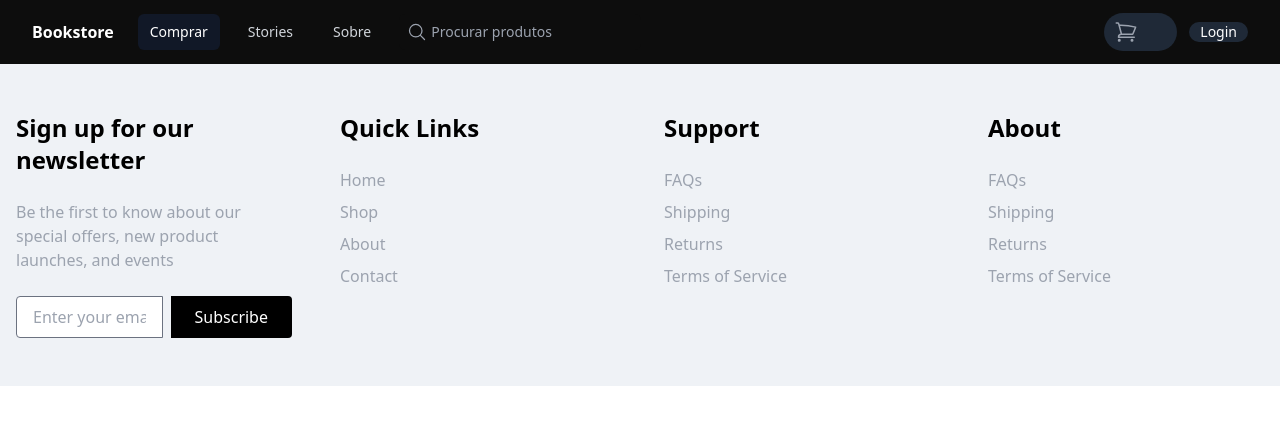
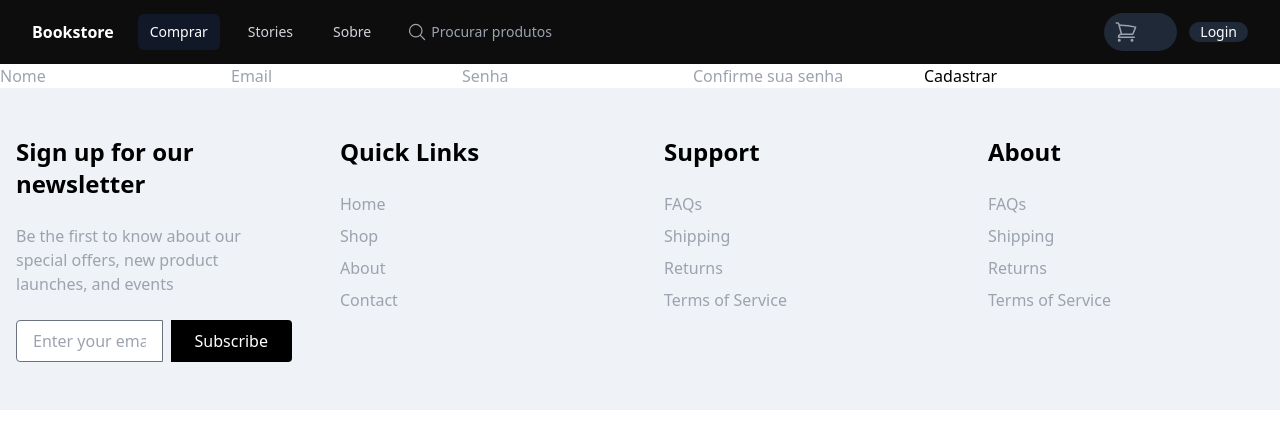
Before and after one commit to BrunaRZP/Bookstore, a React (Create React App) app: page /cadastro in a window 1280 px wide. Shown: the top 448 px of the page. Built offline with nearby package versions, Linux system fonts and the light colour scheme.

Commit message:
feat: cadastro cliente

```diff
--- a/src/Routes.tsx
+++ b/src/Routes.tsx
@@ -8,6 +8,7 @@ import Login from "./pages/Login";
 import Produtos1 from "../src/components/Produtos1/Produtos1";
 import Produtos2 from "../src/components/Produtos2/produtos2";
 import Produtos3 from "./components/Produtos3/Produtos3";
+import CadastroCliente from "./pages/Cadastro/cliente";
 
 export default function Routes() {
     return (
@@ -18,6 +19,7 @@ export default function Routes() {
             <Route path="/carrinho" element={<Cart />} />
             <Route path="/sucesso" element={<Sucesso />} />
             <Route path="/Login" element={<Login/>}/>
+            <Route path="/cadastro" element={<CadastroCliente/>} />
             <Route path="/Produtos1" element={<Produtos1 />} />
             <Route path="/Produtos2" element={<Produtos2 />} />
             <Route path="/Produtos3" element={<Produtos3 />} />
--- /dev/null
+++ b/src/pages/Cadastro/cliente/index.tsx
@@ -0,0 +1,61 @@
+import axios, { AxiosError } from "axios";
+import { FormEvent, useState } from "react";
+
+export default function CadastroCliente() {
+  const [name, setName] = useState<string>("");
+  const [email, setEmail] = useState<string>("");
+  const [password, setPassword] = useState<string>("");
+  const [confirmPassword, setConfirmPassword] = useState<string>("");
+
+  async function criarCadastro(e: FormEvent) {
+    try {
+      e.preventDefault();
+      const res = await axios.post("https://api-ecommerce-livraria.onrender.com/user", {
+        name,
+        email,
+        password,
+      }, { headers: { "Content-Type": "application/json" } });
+      if (res.status === 201) {
+        alert("Usuário cadastrado");
+      }
+    } catch (error: any | AxiosError) {
+      alert(error.response.data);
+    }
+  }
+
+  return (
+    <form onSubmit={(e) => criarCadastro(e)}>
+      <input
+        name="name"
+        type="text"
+        placeholder="Nome"
+        required={true}
+        onChange={(e) => setName(e.target.value)}
+      />
+      <input
+        name="email"
+        type="email"
+        placeholder="Email"
+        required={true}
+        onChange={(e) => setEmail(e.target.value)}
+      />
+      <input
+        name="password"
+        type="password"
+        placeholder="Senha"
+        required={true}
+        onChange={(e) => setPassword(e.target.value)}
+      />
+      <input
+        name="confirm-password"
+        type="password"
+        placeholder="Confirme sua senha"
+        required={true}
+        onChange={(e) => setConfirmPassword(e.target.value)}
+      />
+      <button type="submit" disabled={password !== confirmPassword}>
+        Cadastrar
+      </button>
+    </form>
+  );
+}
--- a/src/pages/Products/Products.tsx
+++ b/src/pages/Products/Products.tsx
@@ -1,65 +1,79 @@
-import { useState, Fragment } from "react";
-import { Menu, Transition } from '@headlessui/react'
-import { ChevronDownIcon } from '@heroicons/react/24/outline'
-import '../../styles/produtos.css';
-import Book1 from '../../assets/book1.png';
+import { Fragment, useEffect, useState } from "react";
+import { Menu, Transition } from "@headlessui/react";
+import { ChevronDownIcon } from "@heroicons/react/24/outline";
+import "../../styles/produtos.css";
+import axios from "axios";
+const baseApiUrl = "https://api-ecommerce-livraria.onrender.com";
 
+const sortOptions = [
+  "Preço: Maior - Menor",
+  "Preço: Menor - Maior",
+  "Recente",
+  "Mais Antigo",
+];
 
-const products = [
-
-    {
-        id: 1,
-        name: 'The Dragons Quest',
-        href: '../Produtos2',
-        price: '$ 19,90',
-        category: 'Ficção',
-        Src: {Book1},
-        imageAlt: 'Tall slender porcelain bottle with natural clay textured body and cork stopper.',
-    },
-    {
-        id: 2,
-        name: 'Livro 2',
-        href: '#',
-        price: 'R$ 00,00',
-        category: 'Categoria 2',
-        imageSrc: 'https://img.freepik.com/fotos-premium/ilustracao-de-fundo-de-papel-quadrado-cinza_6344-55.jpg?w=740',
-        imageAlt: 'Olive drab green insulated bottle with flared screw lid and flat top.',
-    },
-    {
-        id: 3,
-        name: 'livro 3',
-        href: '#',
-        price: 'R$ 00,00',
-        category: 'Category 3',
-        imageSrc: 'https://img.freepik.com/fotos-premium/ilustracao-de-fundo-de-papel-quadrado-cinza_6344-55.jpg?w=740',
-        imageAlt: 'Person using a pen to cross a task off a productivity paper card.',
-    },
-]
-
-const categories = ['Todos', 'Ficção', 'Ação', 'Romance'];
-
-const sortOptions = ['Preço: Maior - Menor', 'Preço: Menor - Maior', 'Recente', 'Mais Antigo'];
+interface Iproduct {
+  id: number;
+  name: string;
+  description: string;
+  price: number;
+  inventory: number;
+  categories: Icategory[];
+  images: Iimage[];
+}
+interface Icategory {
+  id: number;
+  name: string;
+  description: string;
+}
+interface Iimage {
+  id: number;
+  filename: string;
+  productId: number;
+}
 
 export default function Products() {
-    const [currentCategory, setCurrentCategory] = useState('All');
-    const [currentSort, setCurrentSort] = useState('Recente');
+  const [currentCategory, setCurrentCategory] = useState("All");
+  const [currentSort, setCurrentSort] = useState("Recente");
   const [productCount, setProductCount] = useState(10);
+  const [products, setProducts] = useState<Iproduct[]>();
+  const [categories, setCategories] = useState<Icategory[]>();
 
-    const filteredProducts = currentCategory === 'All'
+  useEffect(() => {
+    axios.get(`${baseApiUrl}/product`).then((res) => setProducts(res.data))
+      .catch((error) => {
+        console.error(error);
+      });
+  }, []);
+
+  useEffect(() => {
+    axios.get(`${baseApiUrl}/category`).then((res) => setCategories(res.data))
+      .catch((error) => console.error(error));
+  }, []);
+
+  const filteredProducts = currentCategory === "All"
     ? products
-        : products.filter(product => product.category === currentCategory);
+    : products?.filter((product) =>
+      product.categories.some((category) => category.name === currentCategory)
+    );
 
-    let sortedProducts = [...filteredProducts];
+  let sortedProducts = filteredProducts;
 
   switch (currentSort) {
-        case 'Preço: Maior - Menor':
-            sortedProducts.sort((a, b) => parseFloat(b.price.replace("R$", "")) - parseFloat(a.price.replace("R$", "")));
+    case "Preço: Maior - Menor":
+      sortedProducts?.sort((a, b) =>
+        parseFloat(b.price.toString().replace("R$", "")) -
+        parseFloat(a.price.toString().replace("R$", ""))
+      );
       break;
-        case 'Preço: Menor - Maior':
-            sortedProducts.sort((a, b) => parseFloat(a.price.replace("R$", "")) - parseFloat(b.price.replace("R$", "")));
+    case "Preço: Menor - Maior":
+      sortedProducts?.sort((a, b) =>
+        parseFloat(a.price.toString().replace("R$", "")) -
+        parseFloat(b.price.toString().replace("R$", ""))
+      );
       break;
-        case 'Mais Antigo':
-            sortedProducts.reverse();
+    case "Mais Antigo":
+      sortedProducts?.reverse();
       break;
     default:
       break;
@@ -72,13 +86,17 @@ export default function Products() {
 
         <div className="flex flex-wrap justify-between items-center mb-10">
           <div className="flex flex-wrap">
-                        {categories.map(category => (
+            {categories?.map((category) => (
               <button
-                                key={category}
-                                onClick={() => setCurrentCategory(category)}
-                                className={`${category === currentCategory ? 'bg-gray-800 text-white' : 'bg-gray-200 text-gray-800'} px-3 py-2 rounded mr-2 mb-2`}
+                key={category.id}
+                onClick={() => setCurrentCategory(category.name)}
+                className={`${
+                  category.name === currentCategory
+                    ? "bg-gray-800 text-white"
+                    : "bg-gray-200 text-gray-800"
+                } px-3 py-2 rounded mr-2 mb-2`}
               >
-                                {category}
+                {category.name}
               </button>
             ))}
           </div>
@@ -86,7 +104,10 @@ export default function Products() {
           <Menu as="div" className="relative inline-block text-left">
             <Menu.Button className="inline-flex justify-center items-center w-full px-4 py-2 text-sm font-medium text-white bg-gray-800 rounded-md hover:bg-gray-700 focus:outline-none focus-visible:ring-2 focus-visible:ring-white focus-visible:ring-opacity-75">
               {currentSort}
-                            <ChevronDownIcon className="w-5 h-5 ml-2 -mr-1" aria-hidden="true" />
+              <ChevronDownIcon
+                className="w-5 h-5 ml-2 -mr-1"
+                aria-hidden="true"
+              />
             </Menu.Button>
             <Transition
               as={Fragment}
@@ -99,12 +120,15 @@ export default function Products() {
             >
               <Menu.Items className="dropdown-adjust origin-top-right absolute left-0 mt-2 w-auto max-w-screen-md sm:max-w-56 rounded-md shadow-lg bg-white ring-1 ring-black ring-opacity-5 focus:outline-none">
                 <div className="py-1">
-                                    {sortOptions.map(option => (
+                  {sortOptions.map((option) => (
                     <Menu.Item key={option}>
                       {({ active }) => (
                         <button
                           onClick={() => setCurrentSort(option)}
-                                                    className={`${active ? 'bg-gray-100 text-gray-900' : 'text-gray-700'
+                          className={`${
+                            active
+                              ? "bg-gray-100 text-gray-900"
+                              : "text-gray-700"
                           } block px-4 py-2 text-sm whitespace-nowrap`}
                         >
                           {option}
@@ -114,30 +138,32 @@ export default function Products() {
                   ))}
                 </div>
               </Menu.Items>
-
-
             </Transition>
           </Menu>
         </div>
 
-
         <div className="grid grid-cols-1 gap-6 sm:grid-cols-2 lg:grid-cols-3 xl:grid-cols-4">
-                    {sortedProducts.slice(0, productCount).map((product) => (
-                        <a key={product.id} href={product.href} className="group">
+          {sortedProducts?.slice(0, productCount).map((product) => (
+            <a key={product.id} href={product.name} className="group">
+              <img src={`${baseApiUrl}/images/${product.images[0].filename}`} />
               <h3 className="mt-4 text-sm text-gray-700">{product.name}</h3>
-                            <p className="mt-1 text-lg font-medium text-gray-900">{product.price}</p>
+              <p className="mt-1 text-lg font-medium text-gray-900">
+                {product.price}
+              </p>
             </a>
           ))}
         </div>
-                {productCount < sortedProducts.length ? (
+        {productCount < (sortedProducts?.length || 0)
+          ? (
             <button
               className="mt-6 px-4 py-2 bg-gray-800 text-white rounded"
               onClick={() => setProductCount(productCount + 10)}
             >
               Ver Mais
             </button>
-                ) : null}
+          )
+          : null}
       </div>
     </div>
-    )
+  );
 }
```
Lines whose indentation alone changed are shown as unchanged.
